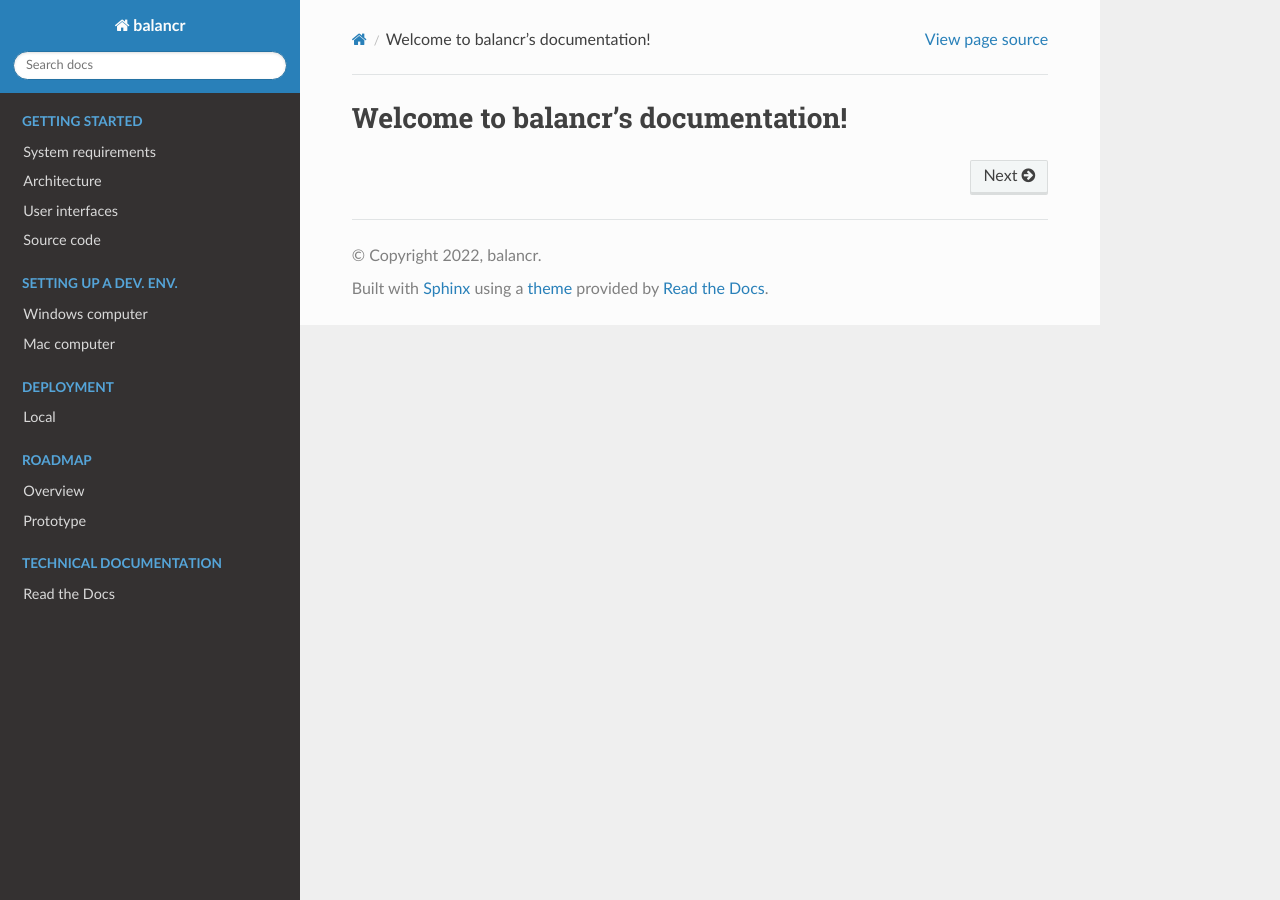
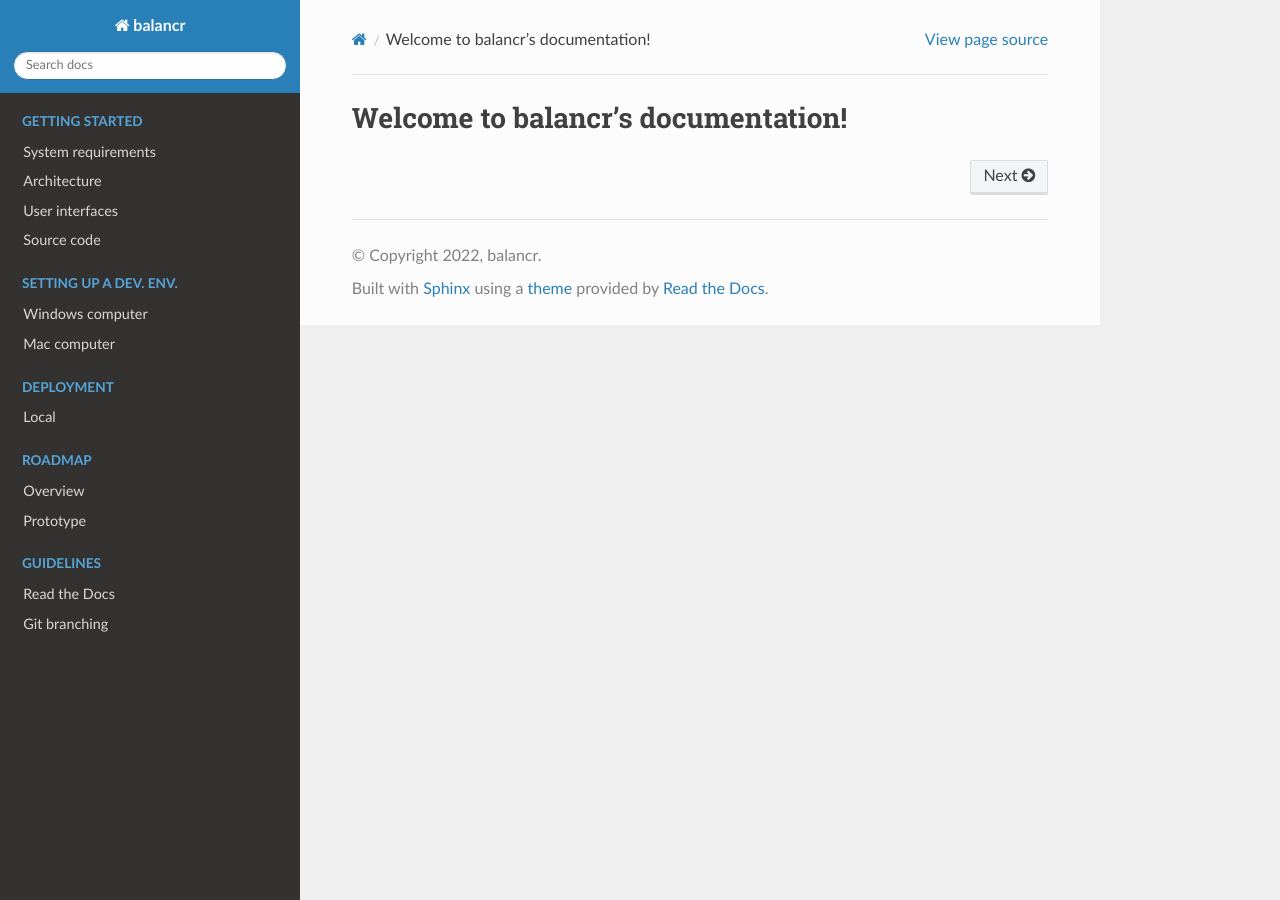
Before and after one commit to swissbalancr/balancr_rtd, a Sphinx documentation site: the page built from source/index.rst, in a window 1280 px wide. Built offline with Sphinx 7.4.7 and the Read the Docs theme 2.0.0, drawn with Linux system fonts in a browser that asks for light colours.

Commit message:
Updated TOCs

```diff
--- /dev/null
+++ b/source/guidelines/git_branching.rst
@@ -0,0 +1,3 @@
+=============
+Git branching
+=============
--- a/source/index.rst
+++ b/source/index.rst
@@ -42,6 +42,7 @@ Welcome to balancr's documentation!
 .. toctree::
    :maxdepth: 2
    :hidden:
-   :caption: Technical documentation
+   :caption: Guidelines
 
-   technical_documentation/readthedocs.rst
+   guidelines/readthedocs.rst
+   guidelines/git_branching.rst
```
Also changed, not shown: source/guidelines/readthedocs.rst (renamed from source/technical_documentation/readthedocs.rst).
